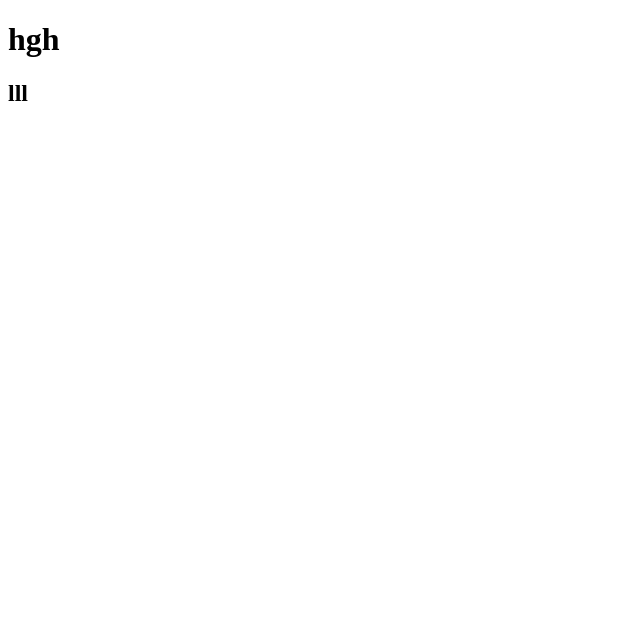
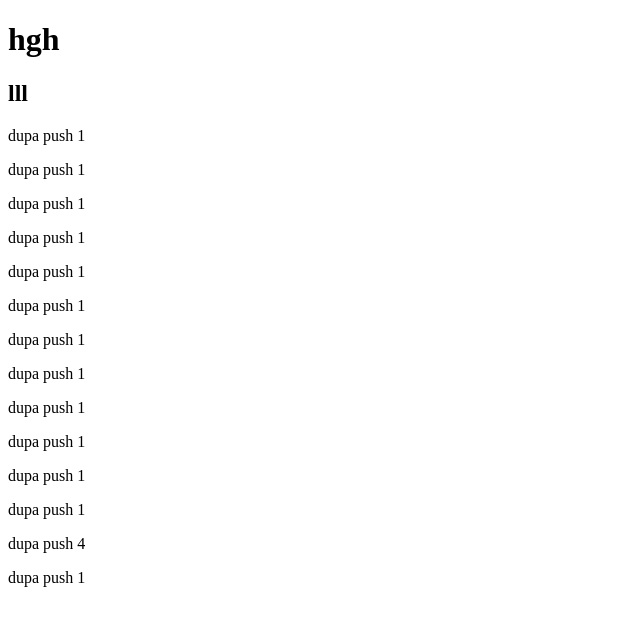
Before and after one commit to Jaskob1337/repo1, a plain HTML site: page index.html in a window 1280 px wide. Shown: the whole page, without its empty margins (0-640 px from the left). Drawn offline with Linux system fonts and the light colour scheme.

Commit message:
a lot of p

```diff
--- a/index.html
+++ b/index.html
@@ -9,5 +9,19 @@
 <body>
  <h1>hgh</h1>
  <h2>lll</h2>
+ <p>dupa push 1</p>
+ <p>dupa push 1</p>
+ <p>dupa push 1</p>
+ <p>dupa push 1</p>
+ <p>dupa push 1</p>
+ <p>dupa push 1</p>
+ <p>dupa push 1</p>
+ <p>dupa push 1</p>
+ <p>dupa push 1</p>
+ <p>dupa push 1</p>
+ <p>dupa push 1</p>
+ <p>dupa push 1</p>
+ <p>dupa push 4</p>
+ <p>dupa push 1</p>
 </body>
 </html>
```
